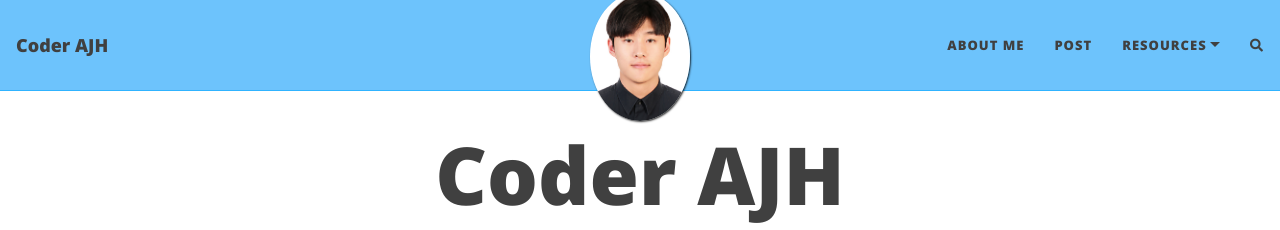
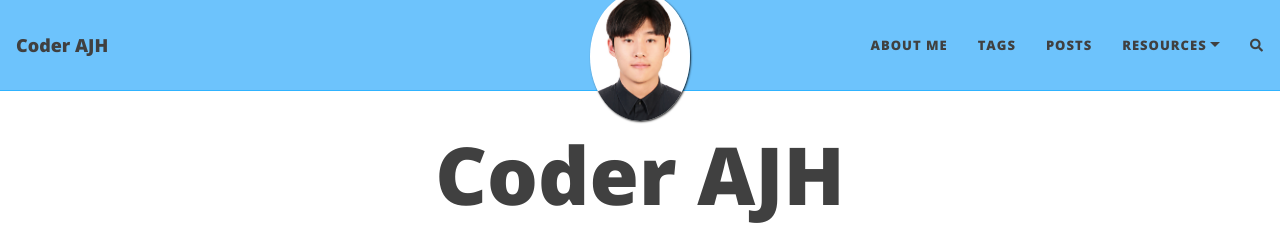
Before and after one commit to junhong625/junhong625.github.io, a Jekyll site: the page built from index.html, in a window 1280 px wide. Shown: the top 230 px of the page. Built offline with Jekyll 4.4.1, drawn with Linux system fonts in a browser that asks for light colours; nearby versions of some CDN libraries; the list of posts is cut into pages by our own code; comment, search, counter and statistics services are not loaded.

Commit message:
Update _config.yml

```diff
--- a/_config.yml
+++ b/_config.yml
@@ -15,7 +15,8 @@ author: Some Person
 
 navbar-links:
   About Me: "aboutme"
-  Post: "_posts"
+  Tags: "tags"
+  Posts: "_posts"
   Resources:
     - Github: "https://www.github.com/junhong625/"
     - Learn markdown: "https://www.markdowntutorial.com/"
```
